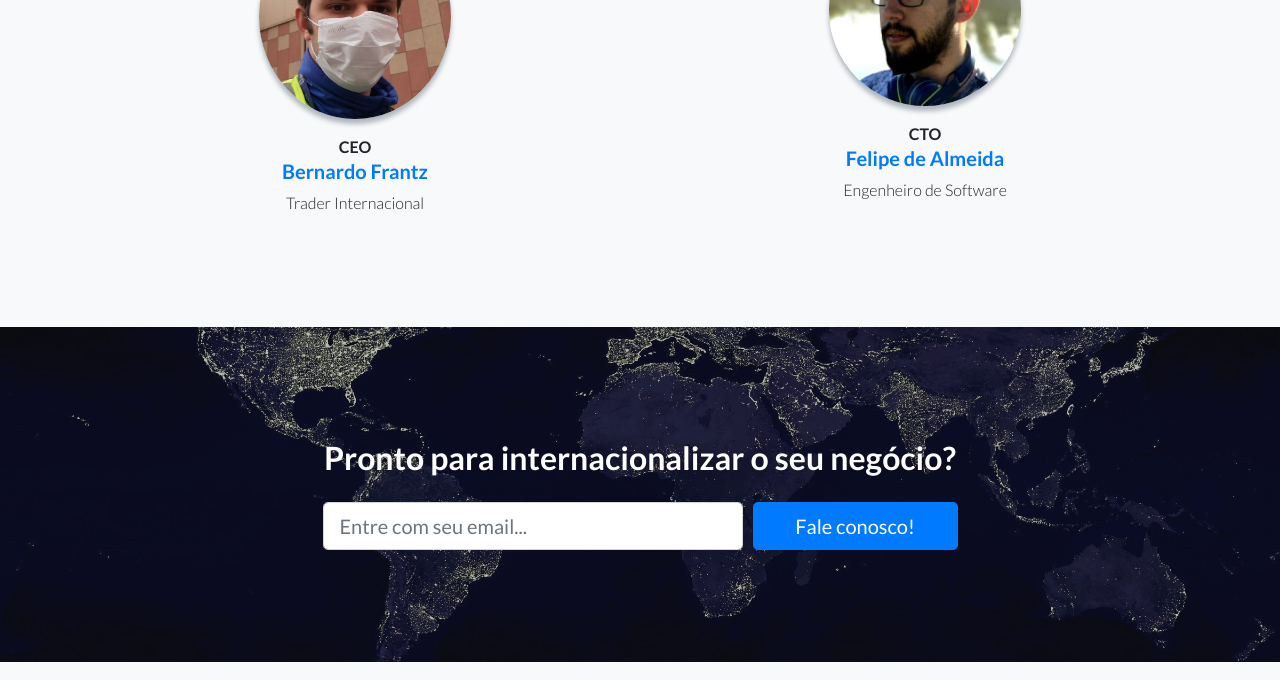
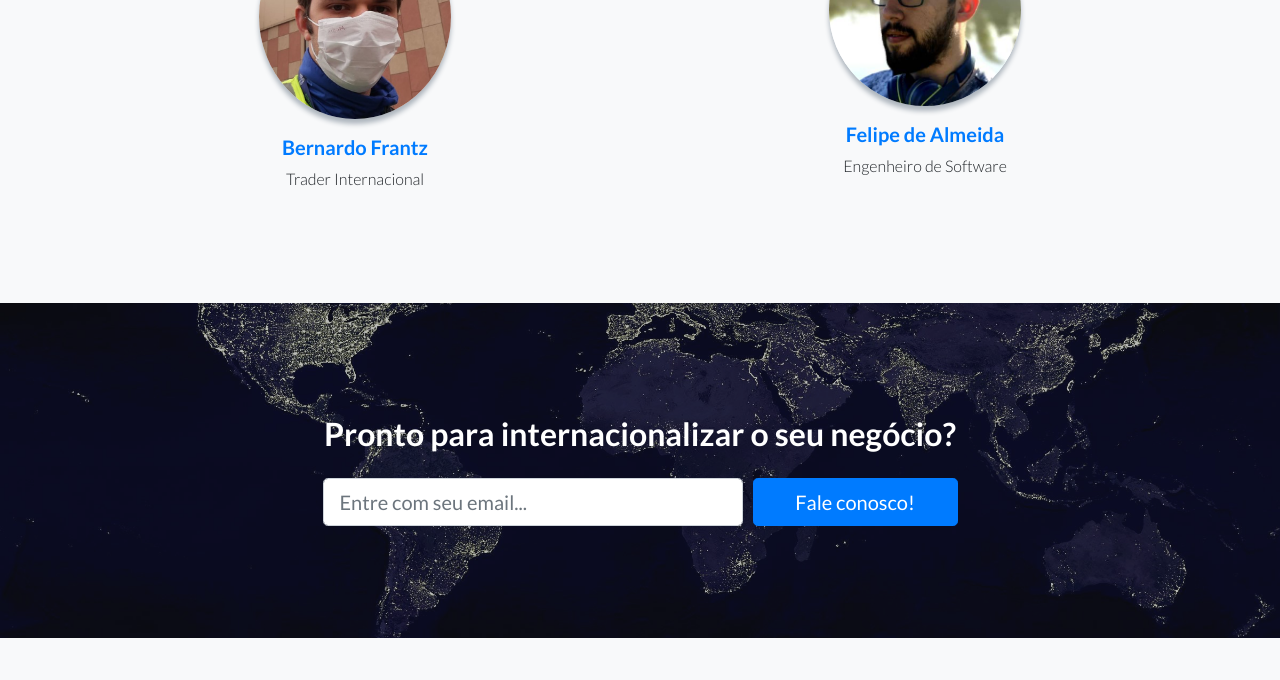
Before and after one commit to Exportei/exportei.github.io, a website: page index.html in a window 1280 px wide. Shown: the part 2940-3620 px from the top of the page. Drawn offline with Linux system fonts and the light colour scheme.

Commit message:
removed title

```diff
--- a/index.html
+++ b/index.html
@@ -150,7 +150,6 @@
         <div class="col-lg-6">
           <div class="testimonial-item mx-auto mb-5 mb-lg-0">
             <img class="img-fluid rounded-circle mb-3" src="img/bernardo-com-mascara.jpg" alt="">
-            <p class="font-weight-bold mb-0">CEO</p>
             <h5><a href="https://www.linkedin.com/in/bernardofrantz/">Bernardo Frantz</a></h5>
             <p class="font-weight-light mb-0">Trader Internacional</p>
           </div>
@@ -158,7 +157,6 @@
         <div class="col-lg-6">
           <div class="testimonial-item mx-auto mb-5 mb-lg-0">
             <img class="img-fluid rounded-circle mb-3" src="img/felipe.jpg" alt="">
-            <p class="font-weight-bold mb-0">CTO</p>
             <h5><a href="https://www.linkedin.com/in/felipe-allmeida/">Felipe de Almeida</a></h5>
             <p class="font-weight-light mb-0">Engenheiro de Software</p>
           </div>
```
